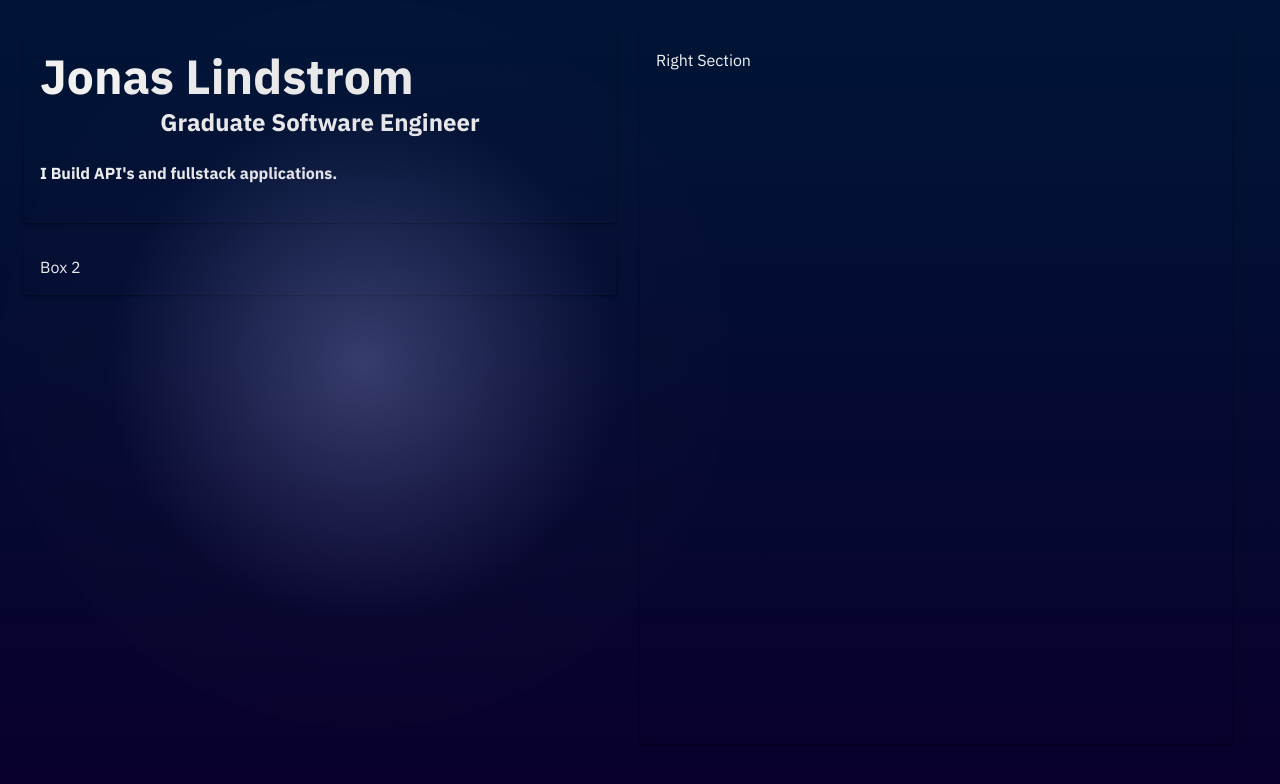
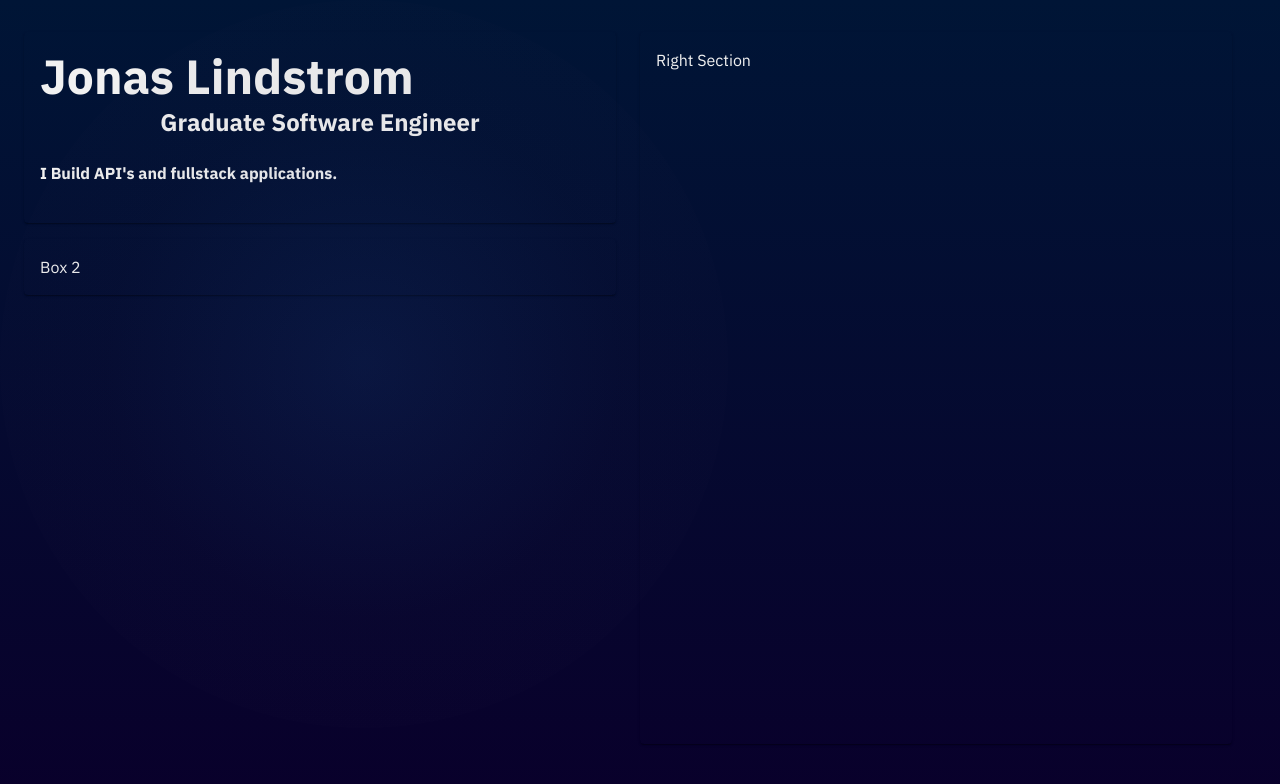
Before and after one commit to jdl00/portfolio, a React (Create React App) app: page / in a window 1280 px wide. Shown: the top 784 px of the page. Built offline with nearby package versions, Linux system fonts and the light colour scheme.

Commit message:
changed flashlight component to reflect color palette changes

```diff
--- a/src/components/Flashlight/FlashlightStyle.ts
+++ b/src/components/Flashlight/FlashlightStyle.ts
@@ -6,6 +6,7 @@ interface StyledBoxProps {
 }
 
 // Styling for the gradient circle
+// TODO: If colors are reused moved into global style, or at least use global style?
 export const StyledBox = styled('div')<StyledBoxProps>(({ circleDiameter }) => ({
   width: '100vw',
   height: '100vh',
@@ -19,7 +20,7 @@ export const StyledBox = styled('div')<StyledBoxProps>(({ circleDiameter }) => (
     borderRadius: '50%',
     position: 'absolute',
     pointerEvents: 'none',
-    background: 'radial-gradient(circle at center, rgba(150, 152, 220, 0.35), rgba(50, 44, 80, 0.05), transparent)',
+    background: 'radial-gradient(circle at center, rgba(43, 86, 154, 0.15), rgba(50, 44, 80, 0.05), transparent)',
     transition: 'transform 0.05s linear',
   },
 }));
```
